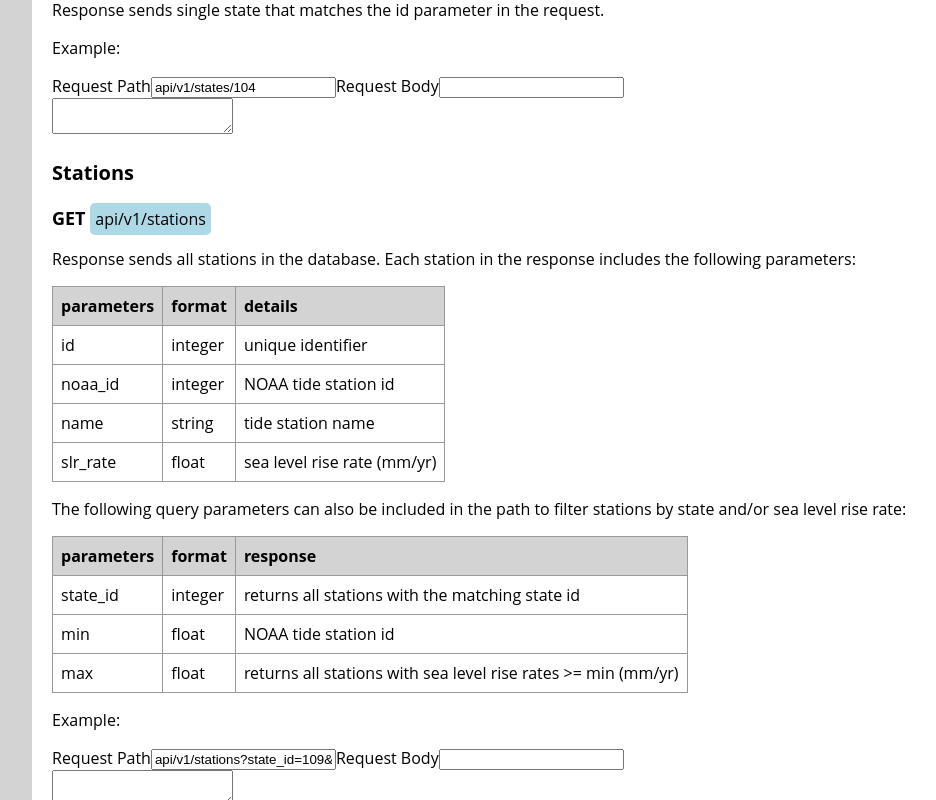
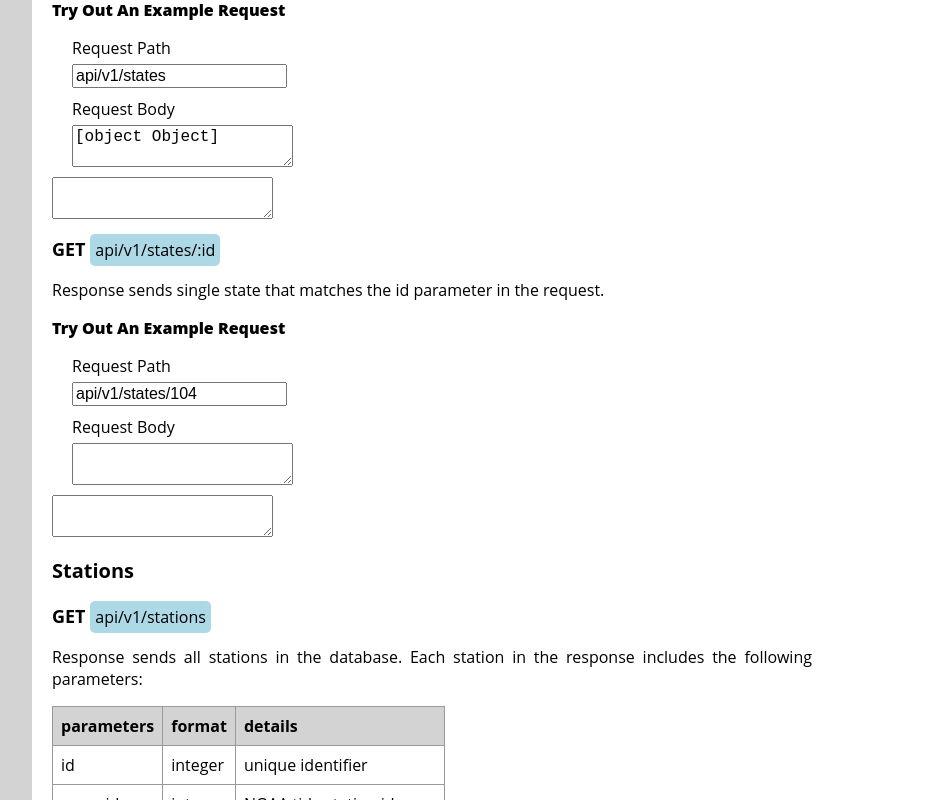
Before and after one commit to kaohman/sea-level-rise-data, a React (Create React App) app in the folder client/: page / in a window 1280 px wide. Shown: the part 1160-1960 px from the top of the page, without its empty margins (168-1104 px from the left). Built offline with nearby package versions, Linux system fonts and the light colour scheme.

Commit message:
Update form styling

```diff
--- a/client/src/Components/App/App.scss
+++ b/client/src/Components/App/App.scss
@@ -17,4 +17,5 @@ body {
 
 #main-content {
   padding: 30px 20px 10px 20px;
+  max-width: 800px;
 }
--- a/client/src/Components/Request/Request.js
+++ b/client/src/Components/Request/Request.js
@@ -1,9 +1,14 @@
-import React from 'react';
+import React, { Component } from 'react';
 
-const Request = (props) => {
-  const { type, path, details, table, example } = props.content;
+class Request extends Component {
+  constructor(props) {
+    super(props);
+    this.state = {
 
-  const setTableRow = (table, i) => {
+    }
+  }
+
+  setTableRow = (table, i) => {
     const keys = Object.keys(table);
     return (
       <tr>
@@ -13,8 +18,17 @@ const Request = (props) => {
       </tr>
     )
   }
+
+  render() {
+    const { type, path, details, table, example } = this.props.content;
+    let queryTable;
+    let queryText;
+    if (this.props.content.queryText) {
+      queryTable = this.props.content.queryTable;
+      queryText = this.props.content.queryText;
+    }
     return (
-    <div>
+      <div className='request'>
         <h3>{type} <span>{path}</span></h3>
         <p>{details}</p>
         {table &&
@@ -24,33 +38,33 @@ const Request = (props) => {
             </tr>
             {
               table.parameters.map((item, i) => {
-              return setTableRow(table, i)
+                return this.setTableRow(table, i)
               })
             }
           </table>
         }
-      {props.content.queryText && <p>{props.content.queryText}</p>}
-      {props.content.queryTable &&
+        {queryText && <p>{this.props.content.queryText}</p>}
+        {queryTable &&
           <table>
             <tr>
-            {Object.keys(props.content.queryTable).map(header => <th>{header}</th>)}
+              {Object.keys(queryTable).map(header => <th>{header}</th>)}
             </tr>
             {
-            props.content.queryTable.parameters.map((item, i) => {
-              return setTableRow(props.content.queryTable, i)
+              queryTable.parameters.map((item, i) => {
+                return this.setTableRow(queryTable, i)
               })
             }
           </table>
         }
         {example &&
           <div>
+            <p className='example'>Try Out An Example Request</p>
             <form>
-            <p>Example:</p>
               <label>Request Path
                 <input value={example.path}></input>
               </label>
               <label>Request Body
-              <input value={example.body}></input>
+                <textarea value={example.body}></textarea>
               </label>
             </form>
             <textarea></textarea>
@@ -59,5 +73,6 @@ const Request = (props) => {
       </div>
     )
   }
+}
 
 export default Request;
--- a/client/src/Components/Request/Request.scss
+++ b/client/src/Components/Request/Request.scss
@@ -27,3 +27,17 @@ td, th {
 th {
   background-color: lightgrey;
 }
+
+.example {
+  font-weight: 800;
+}
+
+form {
+  margin-left: 20px;
+}
+
+input, textarea {
+  font-size: 16px;
+  margin: 5px 0 10px 0;
+  display: block;
+}
--- a/client/src/Components/Requests/Requests.js
+++ b/client/src/Components/Requests/Requests.js
@@ -9,13 +9,13 @@ const Requests = () => {
       <h3 className='database-table-names'>States</h3>
       {
         content.states.map(endpoint => {
-          return <Request content={endpoint}/>
+          return <Request content={endpoint} key={endpoint.id}/>
         })
       }
       <h3 className='database-table-names'>Stations</h3>
       {
         content.stations.map(endpoint => {
-          return <Request content={endpoint} />
+          return <Request content={endpoint} key={endpoint.id}/>
         })
       }
     </div>
--- a/client/src/utils/content.js
+++ b/client/src/utils/content.js
@@ -1,6 +1,7 @@
 const content = {
   states: [
     {
+      id: 1,
       type: 'GET',
       path: 'api/v1/states',
       details: 'Response sends all states in the database. Each state in the response includes the following parameters:',
@@ -14,6 +15,7 @@ const content = {
       }
     },
     {
+      id: 2,
       type: 'POST',
       path: 'api/v1/states',
       details: 'Users can post a new state to the states table. Response is the unique id created for the new record. Required parameters for the request body are outlined below:',
@@ -31,6 +33,7 @@ const content = {
       }
     },
     {
+      id: 3,
       type: 'GET',
       path: 'api/v1/states/:id',
       details: 'Response sends single state that matches the id parameter in the request.',
@@ -42,6 +45,7 @@ const content = {
   ],
   stations: [
     {
+      id: 4,
       type: 'GET',
       path: 'api/v1/stations',
       details: 'Response sends all stations in the database. Each station in the response includes the following parameters:',
@@ -61,6 +65,7 @@ const content = {
       }
     },
     {
+      id: 5,
       type: 'POST',
       path: 'api/v1/stations',
       details: 'Users can post a new station to the stations table. Response is the unique id for the new station that was created. If a duplicate noaa_id is given an error response will be sent. Required parameters for the request body are outlined below:',
@@ -80,6 +85,7 @@ const content = {
       }
     },
     {
+      id: 6,
       type: 'GET',
       path: 'api/v1/stations/:id',
       details: 'Response sends single station that matches the id parameter in the request.',
@@ -89,6 +95,7 @@ const content = {
       }
     },
     {
+      id: 7,
       type: 'DELETE',
       path: 'api/v1/stations/:id',
       details: 'Deletes a single station that matches the id parameter in the request. Response is a status code 204. If not match is found, an error response is sent.',
```
Lines whose indentation alone changed are shown as unchanged.
